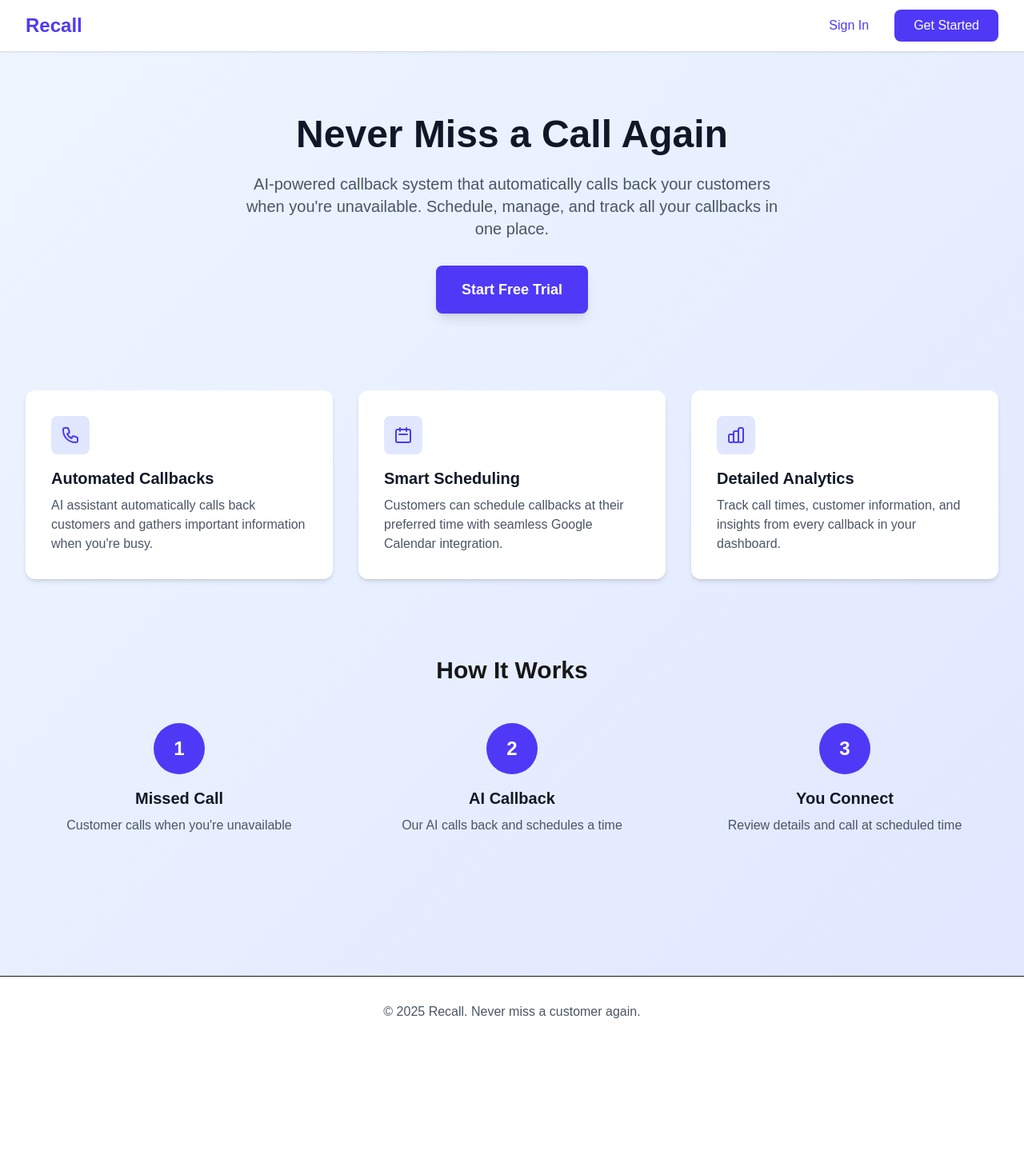
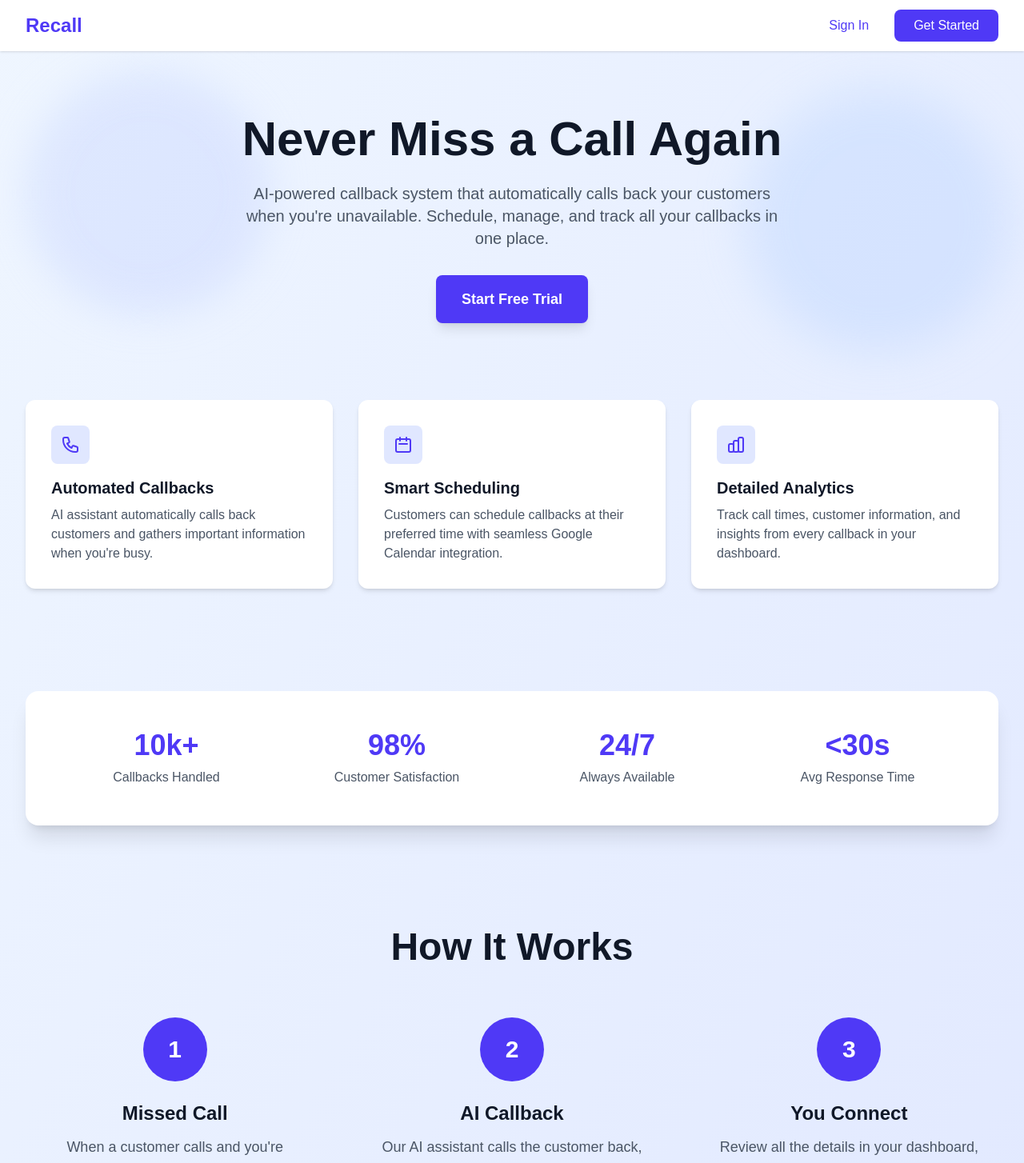
Before and after one commit to kelvinxiao01/recall-fe, a Next.js app: page / in a window 1280 px wide. Shown: the top 1454 px of the page at 80% size. Before the commit the page ends 1309 px from the top, so only its background shows below. Built offline with nearby package versions, Linux system fonts and the light colour scheme.

Commit message:
made landing page more beautiful

```diff
--- a/app/page.tsx
+++ b/app/page.tsx
@@ -1,117 +1,329 @@
+"use client";
+
 import Link from "next/link";
+import { motion } from "framer-motion";
 
-export default function Home() {
+export default function Home()
+{
   return (
-    <div className="min-h-screen bg-gradient-to-br from-blue-50 to-indigo-100">
+    <div className="min-h-screen bg-gradient-to-br from-blue-50 to-indigo-100 overflow-hidden relative">
+      {/* Floating background elements */}
+      <motion.div
+        className="absolute top-20 left-10 w-72 h-72 bg-indigo-200 rounded-full mix-blend-multiply filter blur-xl opacity-30"
+        animate={{
+          y: [0, 30, 0],
+          scale: [1, 1.1, 1],
+        }}
+        transition={{
+          duration: 8,
+          repeat: Infinity,
+          ease: "easeInOut",
+        }}
+      />
+      <motion.div
+        className="absolute top-40 right-10 w-72 h-72 bg-blue-200 rounded-full mix-blend-multiply filter blur-xl opacity-30"
+        animate={{
+          y: [0, -30, 0],
+          scale: [1, 1.15, 1],
+        }}
+        transition={{
+          duration: 10,
+          repeat: Infinity,
+          ease: "easeInOut",
+        }}
+      />
       {/* Navigation */}
-      <nav className="bg-white shadow-sm">
+      <motion.nav
+        initial={{ y: -100 }}
+        animate={{ y: 0 }}
+        transition={{ duration: 0.6, ease: "easeOut" }}
+        className="bg-white shadow-sm relative z-10"
+      >
         <div className="max-w-7xl mx-auto px-4 sm:px-6 lg:px-8">
           <div className="flex justify-between h-16 items-center">
-            <div className="flex items-center">
+            <motion.div
+              className="flex items-center"
+              whileHover={{ scale: 1.05 }}
+              transition={{ type: "spring", stiffness: 400 }}
+            >
               <h1 className="text-2xl font-bold text-indigo-600">Recall</h1>
-            </div>
+            </motion.div>
             <div className="flex gap-4">
               <Link
                 href="/auth"
-                className="px-4 py-2 text-indigo-600 hover:text-indigo-800 font-medium"
+                className="px-4 py-2 text-indigo-600 hover:text-indigo-800 font-medium transition-colors"
               >
                 Sign In
               </Link>
+              <motion.div whileHover={{ scale: 1.05 }} whileTap={{ scale: 0.95 }}>
                 <Link
                   href="/auth"
-                className="px-6 py-2 bg-indigo-600 text-white rounded-lg hover:bg-indigo-700 transition-colors"
+                  className="inline-block px-6 py-2 bg-indigo-600 text-white rounded-lg hover:bg-indigo-700 transition-colors"
                 >
                   Get Started
                 </Link>
+              </motion.div>
             </div>
           </div>
         </div>
-      </nav>
+      </motion.nav>
 
       {/* Hero Section */}
-      <div className="max-w-7xl mx-auto px-4 sm:px-6 lg:px-8 py-20">
+      <div className="max-w-7xl mx-auto px-4 sm:px-6 lg:px-8 py-20 relative z-10">
         <div className="text-center">
-          <h1 className="text-5xl font-bold text-gray-900 mb-6">
+          <motion.h1
+            initial={{ opacity: 0, y: 20 }}
+            animate={{ opacity: 1, y: 0 }}
+            transition={{ duration: 0.8, delay: 0.2 }}
+            className="text-5xl md:text-6xl font-bold text-gray-900 mb-6"
+          >
             Never Miss a Call Again
-          </h1>
-          <p className="text-xl text-gray-600 mb-8 max-w-2xl mx-auto">
+          </motion.h1>
+          <motion.p
+            initial={{ opacity: 0, y: 20 }}
+            animate={{ opacity: 1, y: 0 }}
+            transition={{ duration: 0.8, delay: 0.4 }}
+            className="text-xl text-gray-600 mb-8 max-w-2xl mx-auto"
+          >
             AI-powered callback system that automatically calls back your customers when you&apos;re unavailable.
             Schedule, manage, and track all your callbacks in one place.
-          </p>
+          </motion.p>
+          <motion.div
+            initial={{ opacity: 0, y: 20 }}
+            animate={{ opacity: 1, y: 0 }}
+            transition={{ duration: 0.8, delay: 0.6 }}
+            whileHover={{ scale: 1.05 }}
+            whileTap={{ scale: 0.95 }}
+          >
             <Link
               href="/auth"
               className="inline-block px-8 py-4 bg-indigo-600 text-white text-lg font-semibold rounded-lg hover:bg-indigo-700 transition-colors shadow-lg"
             >
               Start Free Trial
             </Link>
+          </motion.div>
         </div>
 
         {/* Features Section */}
         <div className="mt-24 grid md:grid-cols-3 gap-8">
-          <div className="bg-white p-8 rounded-xl shadow-md">
-            <div className="w-12 h-12 bg-indigo-100 rounded-lg flex items-center justify-center mb-4">
+          <motion.div
+            initial={{ opacity: 0, y: 50 }}
+            whileInView={{ opacity: 1, y: 0 }}
+            viewport={{ once: true }}
+            transition={{ duration: 0.6, delay: 0.0 }}
+            whileHover={{ boxShadow: "0 25px 50px -12px rgba(0, 0, 0, 0.25)" }}
+            className="bg-white p-8 rounded-xl shadow-md cursor-pointer transition-shadow duration-500"
+          >
+            <motion.div
+              className="w-12 h-12 bg-indigo-100 rounded-lg flex items-center justify-center mb-4"
+              whileHover={{ rotate: 360, scale: 1.1 }}
+              transition={{ duration: 0.6 }}
+            >
               <svg className="w-6 h-6 text-indigo-600" fill="none" stroke="currentColor" viewBox="0 0 24 24">
                 <path strokeLinecap="round" strokeLinejoin="round" strokeWidth={2} d="M3 5a2 2 0 012-2h3.28a1 1 0 01.948.684l1.498 4.493a1 1 0 01-.502 1.21l-2.257 1.13a11.042 11.042 0 005.516 5.516l1.13-2.257a1 1 0 011.21-.502l4.493 1.498a1 1 0 01.684.949V19a2 2 0 01-2 2h-1C9.716 21 3 14.284 3 6V5z" />
               </svg>
-            </div>
+            </motion.div>
             <h3 className="text-xl font-semibold mb-2 text-gray-900">Automated Callbacks</h3>
             <p className="text-gray-600">
               AI assistant automatically calls back customers and gathers important information when you&apos;re busy.
             </p>
-          </div>
+          </motion.div>
 
-          <div className="bg-white p-8 rounded-xl shadow-md">
-            <div className="w-12 h-12 bg-indigo-100 rounded-lg flex items-center justify-center mb-4">
+          <motion.div
+            initial={{ opacity: 0, y: 50 }}
+            whileInView={{ opacity: 1, y: 0 }}
+            viewport={{ once: true }}
+            transition={{ duration: 0.6, delay: 0.0 }}
+            whileHover={{ boxShadow: "0 25px 50px -12px rgba(0, 0, 0, 0.25)" }}
+            className="bg-white p-8 rounded-xl shadow-md cursor-pointer transition-shadow duration-500"
+          >
+            <motion.div
+              className="w-12 h-12 bg-indigo-100 rounded-lg flex items-center justify-center mb-4"
+              whileHover={{ rotate: 360, scale: 1.1 }}
+              transition={{ duration: 0.6 }}
+            >
               <svg className="w-6 h-6 text-indigo-600" fill="none" stroke="currentColor" viewBox="0 0 24 24">
                 <path strokeLinecap="round" strokeLinejoin="round" strokeWidth={2} d="M8 7V3m8 4V3m-9 8h10M5 21h14a2 2 0 002-2V7a2 2 0 00-2-2H5a2 2 0 00-2 2v12a2 2 0 002 2z" />
               </svg>
-            </div>
+            </motion.div>
             <h3 className="text-xl font-semibold mb-2 text-gray-900">Smart Scheduling</h3>
             <p className="text-gray-600">
               Customers can schedule callbacks at their preferred time with seamless Google Calendar integration.
             </p>
-          </div>
+          </motion.div>
 
-          <div className="bg-white p-8 rounded-xl shadow-md">
-            <div className="w-12 h-12 bg-indigo-100 rounded-lg flex items-center justify-center mb-4">
+          <motion.div
+            initial={{ opacity: 0, y: 50 }}
+            whileInView={{ opacity: 1, y: 0 }}
+            viewport={{ once: true }}
+            transition={{ duration: 0.6, delay: 0.0 }}
+            whileHover={{ boxShadow: "0 25px 50px -12px rgba(0, 0, 0, 0.25)" }}
+            className="bg-white p-8 rounded-xl shadow-md cursor-pointer transition-shadow duration-500"
+          >
+            <motion.div
+              className="w-12 h-12 bg-indigo-100 rounded-lg flex items-center justify-center mb-4"
+              whileHover={{ rotate: 360, scale: 1.1 }}
+              transition={{ duration: 0.6 }}
+            >
               <svg className="w-6 h-6 text-indigo-600" fill="none" stroke="currentColor" viewBox="0 0 24 24">
                 <path strokeLinecap="round" strokeLinejoin="round" strokeWidth={2} d="M9 19v-6a2 2 0 00-2-2H5a2 2 0 00-2 2v6a2 2 0 002 2h2a2 2 0 002-2zm0 0V9a2 2 0 012-2h2a2 2 0 012 2v10m-6 0a2 2 0 002 2h2a2 2 0 002-2m0 0V5a2 2 0 012-2h2a2 2 0 012 2v14a2 2 0 01-2 2h-2a2 2 0 01-2-2z" />
               </svg>
-            </div>
+            </motion.div>
             <h3 className="text-xl font-semibold mb-2 text-gray-900">Detailed Analytics</h3>
             <p className="text-gray-600">
               Track call times, customer information, and insights from every callback in your dashboard.
             </p>
-          </div>
+          </motion.div>
         </div>
 
+        {/* Stats Section - New */}
+        <motion.div
+          initial={{ opacity: 0 }}
+          whileInView={{ opacity: 1 }}
+          viewport={{ once: true }}
+          transition={{ duration: 0.8 }}
+          className="mt-32 bg-white rounded-2xl shadow-xl p-12"
+        >
+          <div className="grid md:grid-cols-4 gap-8 text-center">
+            <motion.div
+              initial={{ scale: 0 }}
+              whileInView={{ scale: 1 }}
+              viewport={{ once: true }}
+              transition={{ duration: 0.5, delay: 0.1 }}
+            >
+              <div className="text-4xl font-bold text-indigo-600 mb-2">10k+</div>
+              <div className="text-gray-600">Callbacks Handled</div>
+            </motion.div>
+            <motion.div
+              initial={{ scale: 0 }}
+              whileInView={{ scale: 1 }}
+              viewport={{ once: true }}
+              transition={{ duration: 0.5, delay: 0.2 }}
+            >
+              <div className="text-4xl font-bold text-indigo-600 mb-2">98%</div>
+              <div className="text-gray-600">Customer Satisfaction</div>
+            </motion.div>
+            <motion.div
+              initial={{ scale: 0 }}
+              whileInView={{ scale: 1 }}
+              viewport={{ once: true }}
+              transition={{ duration: 0.5, delay: 0.3 }}
+            >
+              <div className="text-4xl font-bold text-indigo-600 mb-2">24/7</div>
+              <div className="text-gray-600">Always Available</div>
+            </motion.div>
+            <motion.div
+              initial={{ scale: 0 }}
+              whileInView={{ scale: 1 }}
+              viewport={{ once: true }}
+              transition={{ duration: 0.5, delay: 0.4 }}
+            >
+              <div className="text-4xl font-bold text-indigo-600 mb-2">&lt;30s</div>
+              <div className="text-gray-600">Avg Response Time</div>
+            </motion.div>
+          </div>
+        </motion.div>
+
         {/* How It Works */}
-        <div className="mt-24">
-          <h2 className="text-3xl font-bold text-center mb-12">How It Works</h2>
-          <div className="grid md:grid-cols-3 gap-8">
-            <div className="text-center">
-              <div className="w-16 h-16 bg-indigo-600 text-white rounded-full flex items-center justify-center text-2xl font-bold mx-auto mb-4">
+        <motion.div
+          className="mt-32"
+          initial={{ opacity: 0 }}
+          whileInView={{ opacity: 1 }}
+          viewport={{ once: true }}
+          transition={{ duration: 0.8 }}
+        >
+          <motion.h2
+            initial={{ opacity: 0, y: 20 }}
+            whileInView={{ opacity: 1, y: 0 }}
+            viewport={{ once: true }}
+            transition={{ duration: 0.6 }}
+            className="text-4xl md:text-5xl font-bold text-center mb-16 text-gray-900"
+          >
+            How It Works
+          </motion.h2>
+          <div className="grid md:grid-cols-3 gap-12">
+            <motion.div
+              className="text-center px-4"
+              initial={{ opacity: 0, x: -50 }}
+              whileInView={{ opacity: 1, x: 0 }}
+              viewport={{ once: true }}
+              transition={{ duration: 0.6, delay: 0.1 }}
+            >
+              <motion.div
+                className="w-20 h-20 bg-indigo-600 text-white rounded-full flex items-center justify-center text-3xl font-bold mx-auto mb-6"
+                whileHover={{ scale: 1.1, rotate: 360 }}
+                transition={{ duration: 0.4 }}
+              >
                 1
+              </motion.div>
+              <h3 className="text-2xl font-semibold mb-3 text-gray-900">Missed Call</h3>
+              <p className="text-gray-600 text-lg leading-relaxed">
+                When a customer calls and you&apos;re unavailable, our system instantly detects the missed call and prepares to reach out on your behalf.
+              </p>
+            </motion.div>
+            <motion.div
+              className="text-center px-4"
+              initial={{ opacity: 0, y: 50 }}
+              whileInView={{ opacity: 1, y: 0 }}
+              viewport={{ once: true }}
+              transition={{ duration: 0.6, delay: 0.2 }}
+            >
+              <motion.div
+                className="w-20 h-20 bg-indigo-600 text-white rounded-full flex items-center justify-center text-3xl font-bold mx-auto mb-6"
+                whileHover={{ scale: 1.1, rotate: 360 }}
+                transition={{ duration: 0.4 }}
+              >
+                2
+              </motion.div>
+              <h3 className="text-2xl font-semibold mb-3 text-gray-900">AI Callback</h3>
+              <p className="text-gray-600 text-lg leading-relaxed">
+                Our AI assistant calls the customer back, gathers their information, understands their needs, and schedules a convenient callback time.
+              </p>
+            </motion.div>
+            <motion.div
+              className="text-center px-4"
+              initial={{ opacity: 0, x: 50 }}
+              whileInView={{ opacity: 1, x: 0 }}
+              viewport={{ once: true }}
+              transition={{ duration: 0.6, delay: 0.3 }}
+            >
+              <motion.div
+                className="w-20 h-20 bg-indigo-600 text-white rounded-full flex items-center justify-center text-3xl font-bold mx-auto mb-6"
+                whileHover={{ scale: 1.1, rotate: 360 }}
+                transition={{ duration: 0.4 }}
+              >
+                3
+              </motion.div>
+              <h3 className="text-2xl font-semibold mb-3 text-gray-900">You Connect</h3>
+              <p className="text-gray-600 text-lg leading-relaxed">
+                Review all the details in your dashboard, add the appointment to your calendar, and call your customer at the scheduled time fully prepared.
+              </p>
+            </motion.div>
           </div>
-              <h3 className="text-xl font-semibold mb-2 text-gray-900">Missed Call</h3>
-              <p className="text-gray-600">Customer calls when you&apos;re unavailable</p>
-            </div>
-            <div className="text-center">
-              <div className="w-16 h-16 bg-indigo-600 text-white rounded-full flex items-center justify-center text-2xl font-bold mx-auto mb-4">
-                2
-              </div>
-              <h3 className="text-xl font-semibold mb-2 text-gray-900">AI Callback</h3>
-              <p className="text-gray-600">Our AI calls back and schedules a time</p>
-            </div>
-            <div className="text-center">
-              <div className="w-16 h-16 bg-indigo-600 text-white rounded-full flex items-center justify-center text-2xl font-bold mx-auto mb-4">
-                3
-              </div>
-              <h3 className="text-xl font-semibold mb-2 text-gray-900">You Connect</h3>
-              <p className="text-gray-600">Review details and call at scheduled time</p>
-            </div>
-          </div>
-        </div>
+        </motion.div>
+
+        {/* CTA Banner - New */}
+        <motion.div
+          initial={{ opacity: 0, y: 50 }}
+          whileInView={{ opacity: 1, y: 0 }}
+          viewport={{ once: true }}
+          transition={{ duration: 0.8 }}
+          className="mt-32 bg-gradient-to-r from-indigo-600 to-blue-600 rounded-2xl p-12 text-center text-white shadow-2xl"
+        >
+          <h2 className="text-3xl md:text-4xl font-bold mb-4">Ready to Transform Your Business?</h2>
+          <p className="text-xl mb-8 opacity-90">Join thousands of businesses already using Recall</p>
+          <motion.div
+            whileHover={{ scale: 1.05 }}
+            whileTap={{ scale: 0.95 }}
+          >
+            <Link
+              href="/auth"
+              className="inline-block px-8 py-4 bg-white text-indigo-600 text-lg font-semibold rounded-lg hover:bg-gray-100 transition-colors shadow-lg"
+            >
+              Get Started Free
+            </Link>
+          </motion.div>
+        </motion.div>
       </div>
 
       {/* Footer */}
```
Also changed, not shown: package.json (+8 -6 lines), 1 other file (tests, documents, lock files or other folders). Lines whose indentation alone changed are shown as unchanged.
